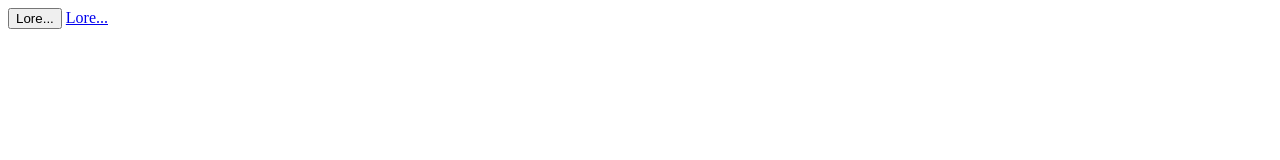
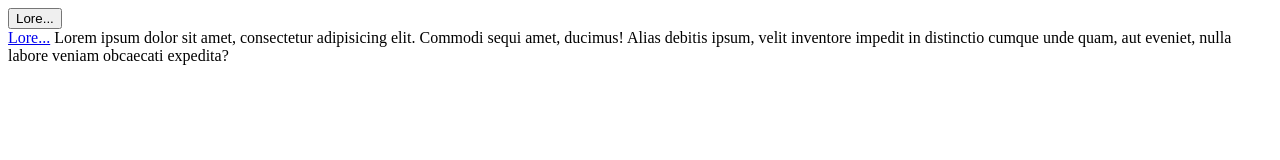
Before and after one commit to notetech/dom-text-ellipses, a website: page index.html in a window 1280 px wide. Drawn offline with nearby package versions, Linux system fonts and the light colour scheme.

Commit message:
:boom: Updates :water_melon:

```diff
--- a/index.html
+++ b/index.html
@@ -4,7 +4,7 @@
     <meta charset="UTF-8">
     <meta name="viewport" content="width=device-width, initial-scale=1.0">
     <meta http-equiv="X-UA-Compatible" content="ie=edge">
-    <title>Document</title>
+    <title>Example</title>
     <style>
         button {
             transition:'all 2s'
@@ -13,8 +13,11 @@
 </head>
 <body>
     <main>
-        <button id="btn-1">Some biiiiiiiiiiiiiiig text</button>
-        <a href="#" id="link">Lorem ipsum dolor sit amet, consectetur adipisicing elit. Repellendus esse a blanditiis sunt. Nostrum, explicabo. Quos repellat ut, omnis beatae magni soluta quis ratione corrupti ducimus, incidunt, at voluptate dolorum.'</a>
+        <button id="btn-1"></button>
+        <div>
+            <a href="#" id="link"></a>
+            Lorem ipsum dolor sit amet, consectetur adipisicing elit. Commodi sequi amet, ducimus! Alias debitis ipsum, velit inventore impedit in distinctio cumque unde quam, aut eveniet, nulla labore veniam obcaecati expedita?
+        </div>
     </main>
 <script src="https://cdnjs.cloudflare.com/ajax/libs/jquery/3.2.1/jquery.min.js"></script>
 <script src="src/text-ellipses.jquery.js"></script>
--- a/src/text-ellipses.jquery.js
+++ b/src/text-ellipses.jquery.js
@@ -15,6 +15,12 @@
 
     $.fn.textEllipses = function (text, n, options) {
 
+        this.default = {
+            showTitle: true,
+            className: 'text-ellipsis-element',
+            dataValueName: 'real-value',
+            hoverExpand:false
+        }
 
         if (n === undefined || typeof n != 'number') {
 
@@ -22,35 +28,27 @@
         }
 
         // This is the easiest way to have default options.
-        var settings = $.extend({
-            showTitle: true,
-            className: 'text-ellipsis-element',
-            dataValueName: 'real-value',
-            hoverExpand:false
-        }, options);
+        this.settings = $.extend(this.default, options);
 
         var el = this;
 
 
         el.text(textellipsis(text, n));
 
-        el.data(settings.dataValueName, text)
-        if (!el.hasClass(settings.className)) {
+        el.data(this.settings.dataValueName, text)
+        if (!el.hasClass(this.settings.className)) {
 
-            el.addClass(settings.className)
+            el.addClass(this.settings.className)
         }
 
 
 
         // Set title
 
-        if (settings.showTitle) {
-            el.attr('title', el.data(settings.dataValueName));
-        }
+        if (this.settings.showTitle) el.attr('title', el.data(this.settings.dataValueName));
 
-        if(!settings.hoverExpand) {
-            return el;
-        }
+        if(!this.settings.hoverExpand) return el;
+
 
         // Events
 
@@ -59,13 +57,13 @@
 
         el.on('mouseover', function () {
 
-            el.text(el.data(settings.dataValueName))
+            el.text(el.data(el.settings.dataValueName))
 
         });
 
         el.on('mouseleave', function () {
 
-            el.text(textellipsis(el.data(settings.dataValueName), n));
+            el.text(textellipsis(el.data(el.settings.dataValueName), n));
         })
 
 
```
